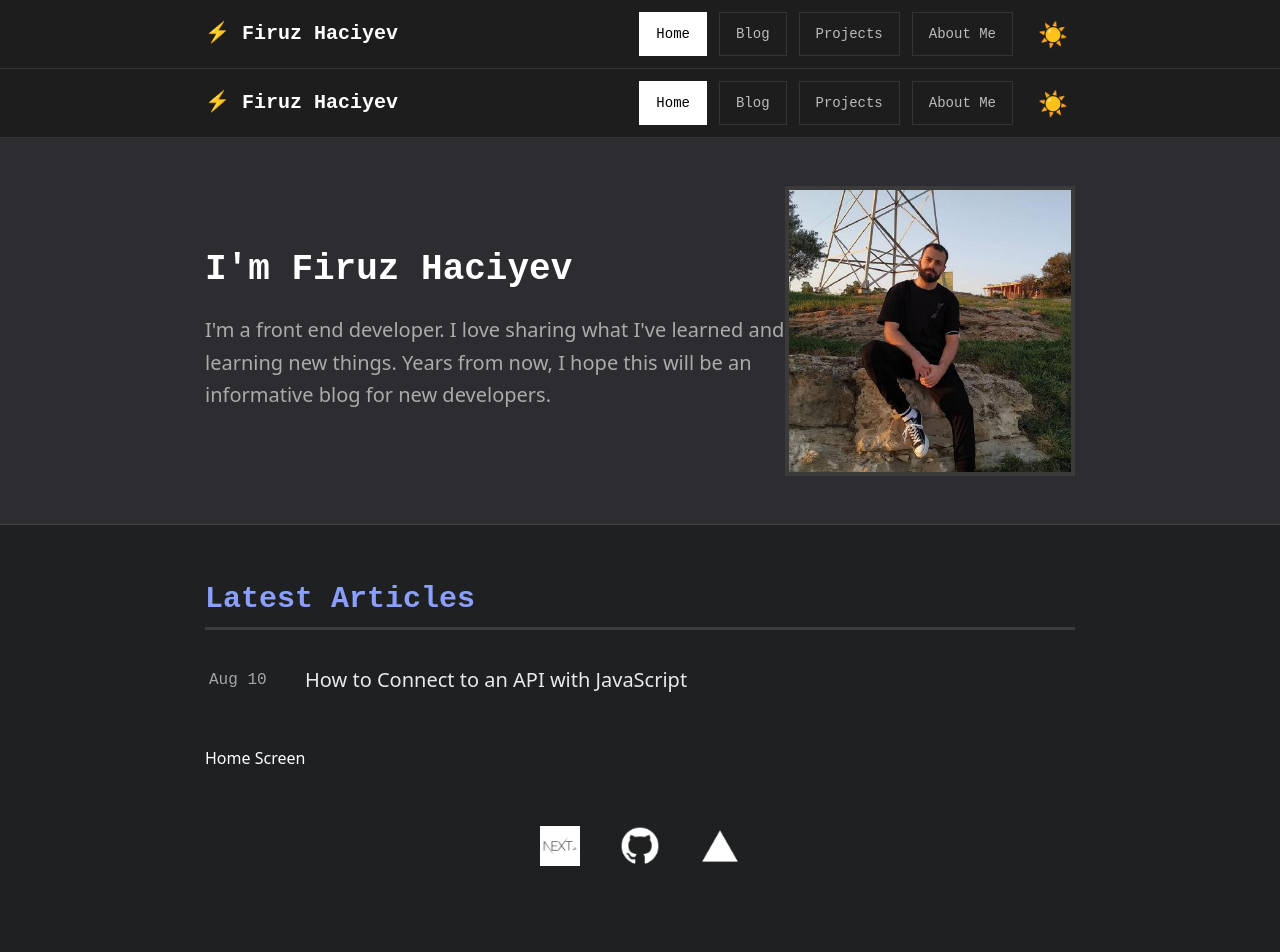
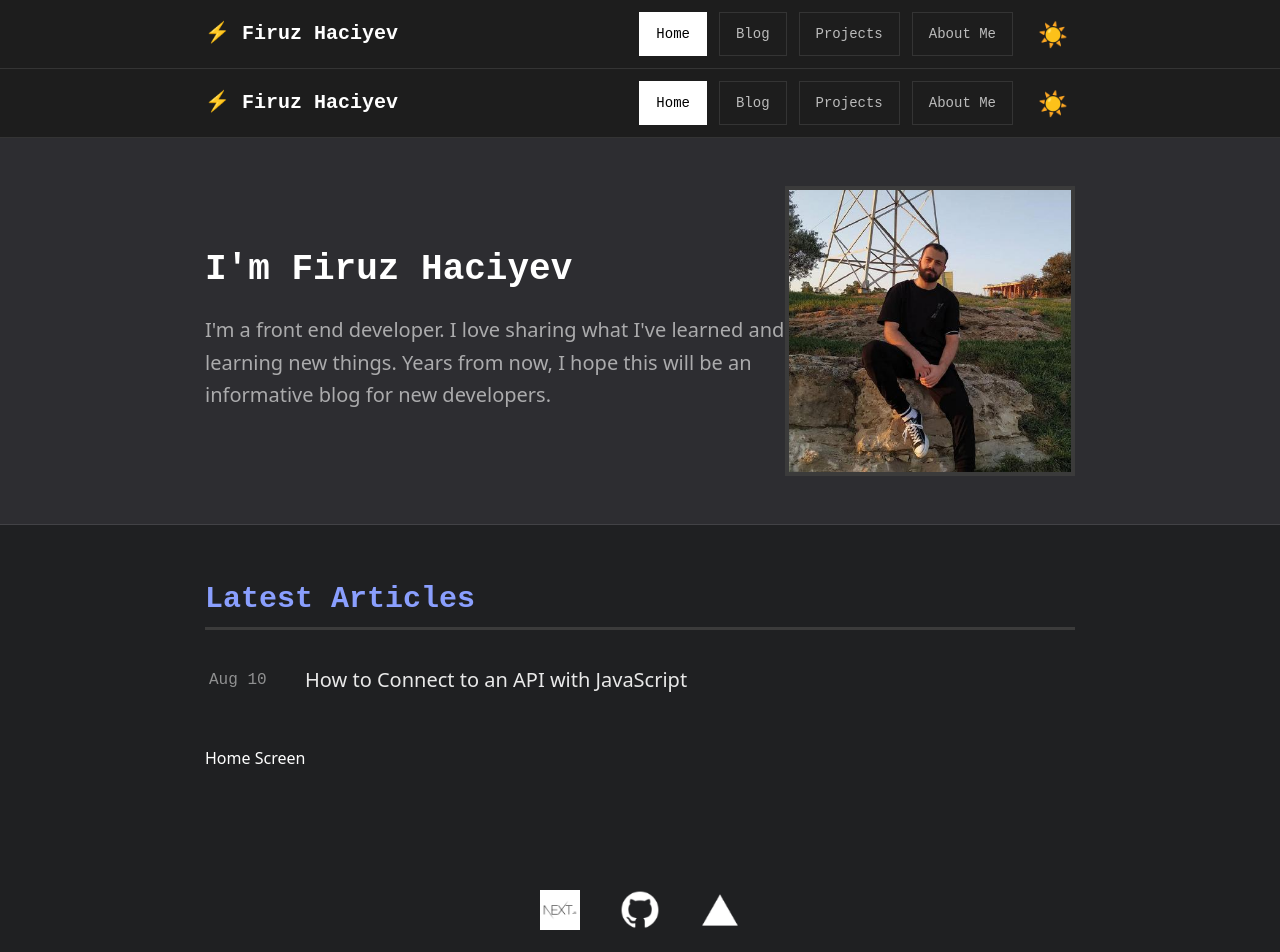
Before and after one commit to eleviven/homepage, a Next.js app: page / in a window 1280 px wide. Shown: the top 952 px of the page. Built offline with nearby package versions, Linux system fonts and the light colour scheme; no server answers.

Commit message:
Modified

```diff
--- a/src/components/footer/footer.js
+++ b/src/components/footer/footer.js
@@ -19,7 +19,7 @@ const TECHNOLOGIES_LIST = [
 export default function Footer() {
   return (
     <footer className="py-8">
-      <div className="container">
+      <div className="container mt-16">
         <ul className="flex items-center justify-center py-4">
           {TECHNOLOGIES_LIST.map((item, index) => (
             <li key={index} className="mx-3">
--- a/src/components/post/post.js
+++ b/src/components/post/post.js
@@ -12,7 +12,7 @@ export default class Post extends PureComponent {
       >
         <div className="flex sm:items-center flex-col sm:flex-row">
           {date && (
-            <time className="flex-shrink-0 text-default-600 font-fira-code w-24 mb-2 sm:mb-0">
+            <time className="flex-shrink-0 text-default-500 font-fira-code w-24 mb-2 sm:mb-0">
               {date}
             </time>
           )}
```
